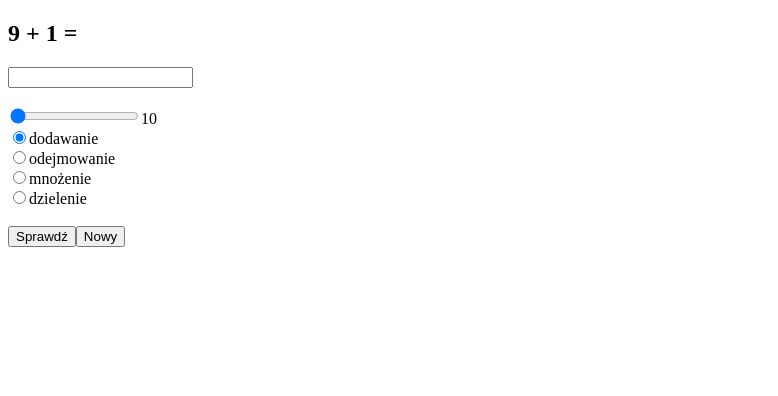
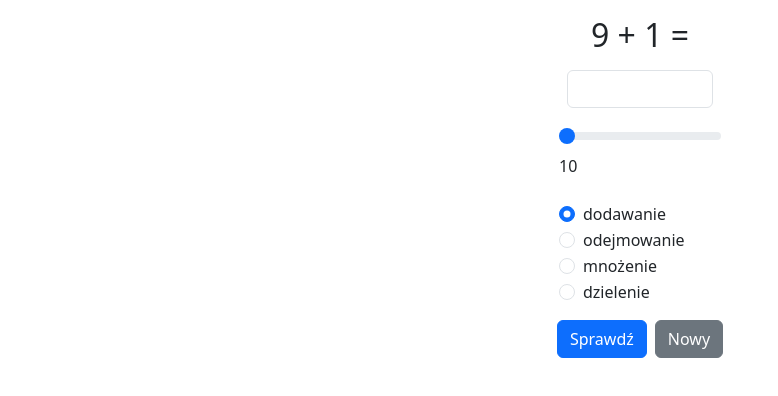
Before and after one commit to mattcitysurfer/liczymy-app, an Angular app: page / in a window 1280 px wide. Shown: the top 396 px of the page, without its empty margins (0-778 px from the left). Built offline with nearby package versions, Linux system fonts and the light colour scheme.

Commit message:
basic bootstrap styling added

```diff
--- a/package.json
+++ b/package.json
@@ -18,6 +18,7 @@
     "@angular/platform-browser": "^16.1.0",
     "@angular/platform-browser-dynamic": "^16.1.0",
     "@angular/router": "^16.1.0",
+    "bootstrap": "^5.3.1",
     "rxjs": "~7.8.0",
     "tslib": "^2.3.0",
     "zone.js": "~0.13.0"
--- a/src/app/app.component.html
+++ b/src/app/app.component.html
@@ -1 +1,3 @@
-<app-counting></app-counting>
+<div class="container">
+    <app-counting></app-counting>
+</div>
--- a/src/app/counting/counting.component.html
+++ b/src/app/counting/counting.component.html
@@ -1,27 +1,43 @@
-<h2>{{firstNumber}} {{displayedMathOperator}} {{secondNumber}} =</h2>
-<input [(ngModel)]="userResult" type="number" >
+<div class="container mt-3">
+    <div class="row">
+        <div class="col-md-2 offset-md-5">
+            <h2 class="mb-3 text-center">{{firstNumber}} {{displayedMathOperator}} {{secondNumber}} =</h2>
 
-<br><br>
-<input [(ngModel)]="levelSelected" type="range" step="10" min="10" max="100">
-<output>{{levelSelected}}</output>
+            <div class="d-flex justify-content-center mb-3">
+                <input [(ngModel)]="userResult" type="number" class="form-control" style="width: 90%;">
+            </div>
 
-<br>
-<input [(ngModel)]="operationSelected" type="radio" name="operation" value="ADD" checked="checked">
-<label for="add">dodawanie</label>
-<br>
-<input [(ngModel)]="operationSelected" type="radio" name="operation" value="SUBTRACT">
-<label for="subtract">odejmowanie</label>
+            <div class="mb-3">
+                <input [(ngModel)]="levelSelected" type="range" class="form-range" step="10" min="10" max="100" id="customRange">
+                <label for="customRange" class="form-label">{{levelSelected}}</label>
+            </div>
 
-<br>
-<input [(ngModel)]="operationSelected" type="radio" name="operation" value="MULTIPLY">
-<label for="multiply">mnożenie</label>
-<br>
-<input [(ngModel)]="operationSelected" type="radio" name="operation" value="DIVIDE">
-<label for="divide">dzielenie</label>
+            <div class="mb-3">
+                <div class="form-check">
+                    <input [(ngModel)]="operationSelected" type="radio" class="form-check-input" name="operation" value="ADD" id="add" checked>
+                    <label class="form-check-label" for="add">dodawanie</label>
+                </div>
+                <div class="form-check">
+                    <input [(ngModel)]="operationSelected" type="radio" class="form-check-input" name="operation" value="SUBTRACT" id="subtract">
+                    <label class="form-check-label" for="subtract">odejmowanie</label>
+                </div>
+                <div class="form-check">
+                    <input [(ngModel)]="operationSelected" type="radio" class="form-check-input" name="operation" value="MULTIPLY" id="multiply">
+                    <label class="form-check-label" for="multiply">mnożenie</label>
+                </div>
+                <div class="form-check">
+                    <input [(ngModel)]="operationSelected" type="radio" class="form-check-input" name="operation" value="DIVIDE" id="divide">
+                    <label class="form-check-label" for="divide">dzielenie</label>
+                </div>
+            </div>
 
-<br><br>
-<button (click)="checkAnswer()">Sprawdź</button>
-<button (click)="nextExample()">Nowy</button>
+            <div class="d-flex justify-content-center mb-3">
+                <button (click)="checkAnswer()" class="btn btn-primary me-2">Sprawdź</button>
+                <button (click)="nextExample()" class="btn btn-secondary">Nowy</button>
+            </div>
 
-<br>
-<h3>{{feedbackMessage}}</h3>
+            <h3 class="mt-3 text-center">{{feedbackMessage}}</h3>
+
+        </div>
+    </div>
+</div>
--- a/src/styles.css
+++ b/src/styles.css
@@ -1 +1 @@
-/* You can add global styles to this file, and also import other style files */
+@import "~bootstrap/dist/css/bootstrap.min.css"
```
Also changed, not shown: 1 other file (tests, documents, lock files or other folders).
